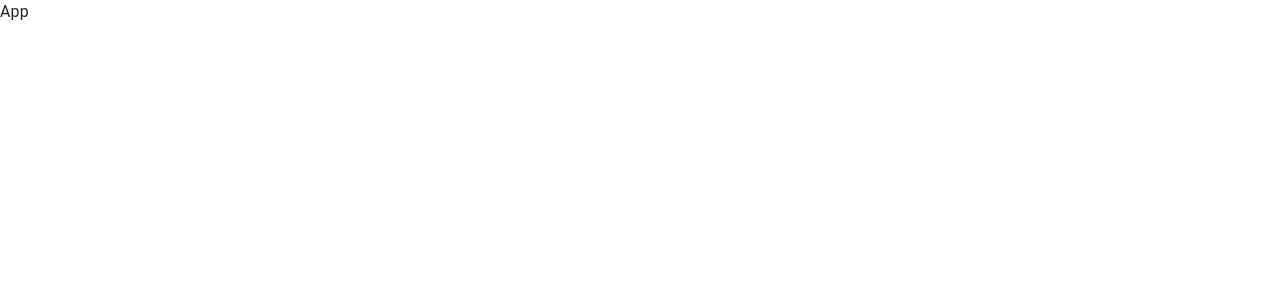
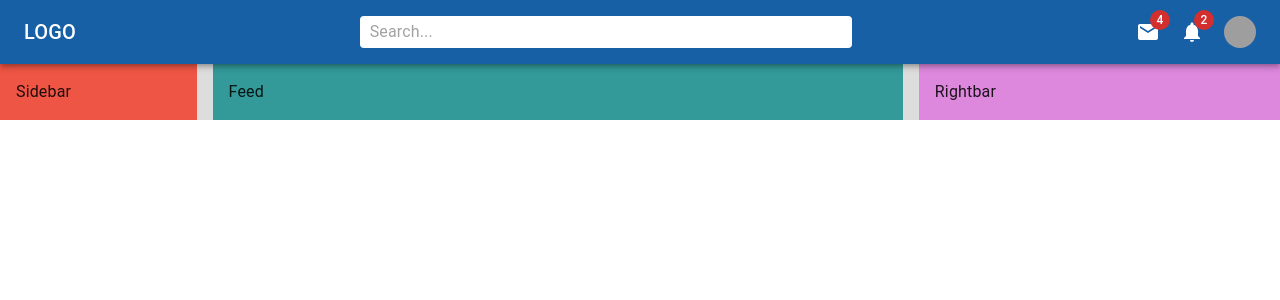
Before and after one commit to WarrenTyler/material-ui5-dev, a React (Vite) app: page / in a window 1280 px wide. Shown: the top 300 px of the page. Built offline with nearby package versions, Linux system fonts and the light colour scheme; grey boxes are pictures that could not be loaded.

Commit message:
Implement main App component
- Include Navbar, Sidebar, Feed, and Rightbar components
- Use Stack for layout with horizontal direction
- Set spacing and background color for styling
- Commented-out code for potential future use

```diff
--- a/src/App.jsx
+++ b/src/App.jsx
@@ -1,10 +1,26 @@
-import Typography from "@mui/material/Typography";
+// import { Box, Divider, Stack } from "@mui/material";
+import { Box, Stack } from "@mui/material";
+import Feed from "./components/Feed";
+import Rightbar from "./components/Rightbar";
+import Sidebar from "./components/Sidebar";
+import Navbar from "./components/Navbar";
 
-function App() {
+const App = () => {
   return (
-    <div>
-      <Typography>App</Typography>
-    </div>
+    <Box>
+    <Navbar />
+      <Stack
+        direction="row"
+        // divider={<Divider orientation="vertical" flexItem />}
+        spacing={2}
+        // justifyContent="space-between"
+        sx={{ backgroundColor: "#ddd" }}
+      >
+        <Sidebar />
+        <Feed />
+        <Rightbar />
+      </Stack>
+    </Box>
   );
-}
+};
 export default App;
```
